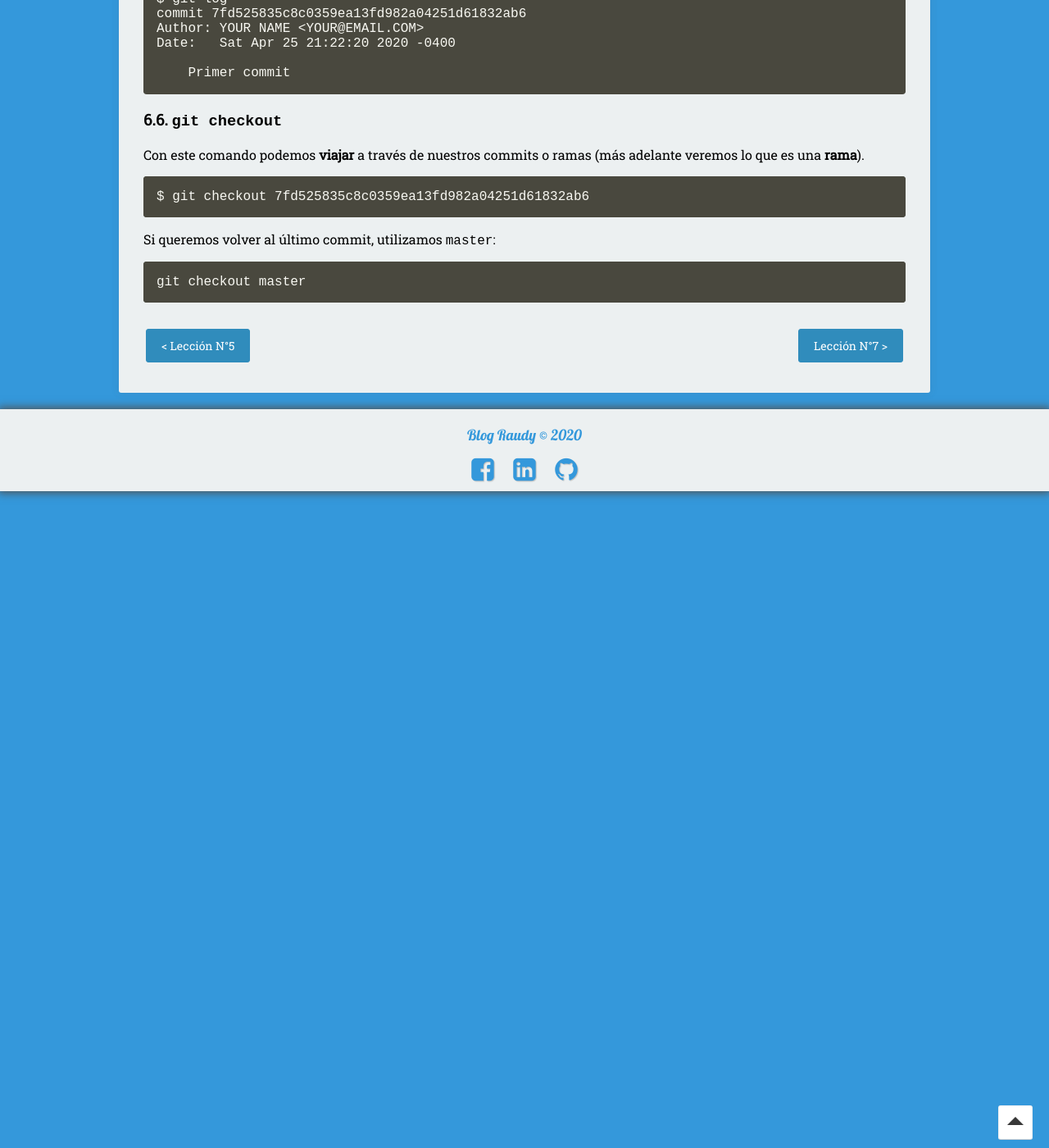
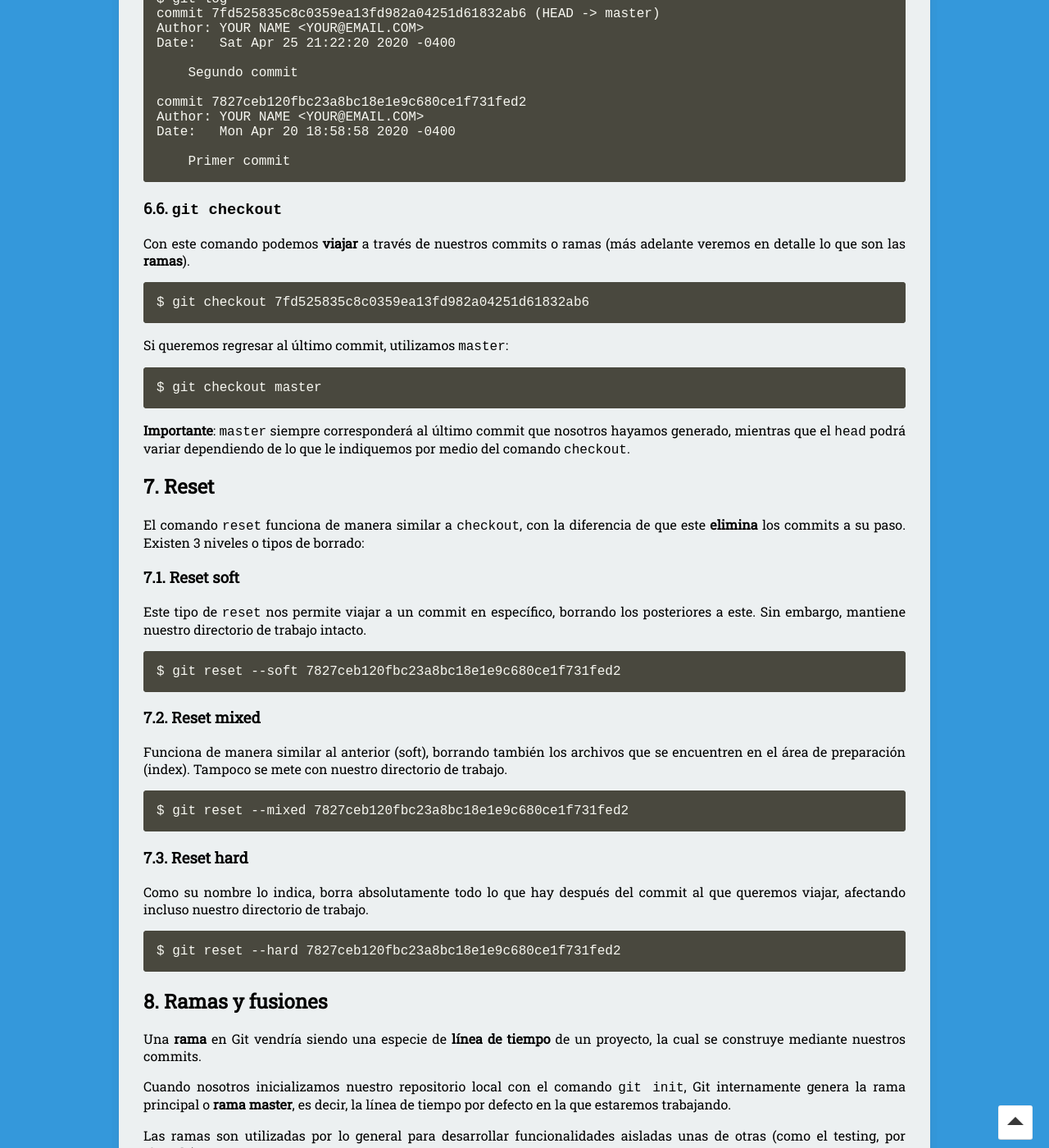
Before and after one commit to nisoto/Blog-anterior-2.0, a Jekyll site: the page built from _posts/2020-04-22-rails-vi-git-en-detalle.md, in a window 1280 px wide and 1400 px high, scrolled down 3334 px. Shown: the whole window at 82% size. Built offline with Jekyll 4.4.1, drawn with Linux system fonts in a browser that asks for light colours; nearby versions of some CDN libraries; some of the changed text lies outside the part shown.

Commit message:
Update 2020-04-22-rails-vi-git-en-detalle.md

````diff
--- a/_posts/2020-04-22-rails-vi-git-en-detalle.md
+++ b/_posts/2020-04-22-rails-vi-git-en-detalle.md
@@ -65,9 +65,9 @@ Git está compuesto por tres **estados** o **árboles** en los que se pueden enc
 
 ![EstadosGit]({{ site.baseurl }}/assets/img/EstadosGit.jpg)
 
-Aquí es donde aparece una nueva palabra: **commit**. Un commit corresponde a la acción de guardar o subir un archivo o un conjunto de archivos al **Directorio de Git** (head).
+Aquí es donde aparece una nueva palabra: **commit**. Un commit corresponde a la acción de guardar o subir un archivo o conjunto de archivos al **Directorio de Git** (head).
 
-## 6. Comandos Git
+## 6. Primeros commits y viajes en el tiempo
 
 ### 6.1. `git init`
 
@@ -119,26 +119,124 @@ Nos muestra una lista con todos los commits realizados con su respectiva informa
 
 ```
 $ git log
-commit 7fd525835c8c0359ea13fd982a04251d61832ab6
+commit 7fd525835c8c0359ea13fd982a04251d61832ab6 (HEAD -> master)
 Author: YOUR NAME <YOUR@EMAIL.COM>
 Date:   Sat Apr 25 21:22:20 2020 -0400
+
+    Segundo commit
+
+commit 7827ceb120fbc23a8bc18e1e9c680ce1f731fed2
+Author: YOUR NAME <YOUR@EMAIL.COM>
+Date:   Mon Apr 20 18:58:58 2020 -0400
 
     Primer commit
 ```
 
 ### 6.6. `git checkout`
 
-Con este comando podemos **viajar** a través de nuestros commits o ramas (más adelante veremos lo que es una **rama**).
+Con este comando podemos **viajar** a través de nuestros commits o ramas (más adelante veremos en detalle lo que son las **ramas**).
 
 ```
 $ git checkout 7fd525835c8c0359ea13fd982a04251d61832ab6
 ```
 
-Si queremos volver al último commit, utilizamos `master`:
+Si queremos regresar al último commit, utilizamos `master`:
 
 ```
-git checkout master
+$ git checkout master
 ```
+
+**Importante**: `master` siempre corresponderá al último commit que nosotros hayamos generado, mientras que el `head` podrá variar dependiendo de lo que le indiquemos por medio del comando `checkout`.
+
+## 7. Reset
+
+El comando `reset` funciona de manera similar a `checkout`, con la diferencia de que este **elimina** los commits a su paso. Existen 3 niveles o tipos de borrado:
+
+### 7.1. Reset soft
+
+Este tipo de `reset` nos permite viajar a un commit en específico, borrando los posteriores a este. Sin embargo, mantiene nuestro directorio de trabajo intacto.
+
+```
+$ git reset --soft 7827ceb120fbc23a8bc18e1e9c680ce1f731fed2
+```
+
+### 7.2. Reset mixed
+
+Funciona de manera similar al anterior (soft), borrando también los archivos que se encuentren en el área de preparación (index). Tampoco se mete con nuestro directorio de trabajo.
+
+```
+$ git reset --mixed 7827ceb120fbc23a8bc18e1e9c680ce1f731fed2
+```
+
+### 7.3. Reset hard
+
+Como su nombre lo indica, borra absolutamente todo lo que hay después del commit al que queremos viajar, afectando incluso nuestro directorio de trabajo.
+
+```
+$ git reset --hard 7827ceb120fbc23a8bc18e1e9c680ce1f731fed2
+```
+
+## 8. Ramas y fusiones
+
+Una **rama** en Git vendría siendo una especie de **línea de tiempo** de un proyecto, la cual se construye mediante nuestros commits.
+
+Cuando nosotros inicializamos nuestro repositorio local con el comando `git init`, Git internamente genera la rama principal o **rama master**, es decir, la línea de tiempo por defecto en la que estaremos trabajando.
+
+Las ramas son utilizadas por lo general para desarrollar funcionalidades aisladas unas de otras (como el testing, por ejemplo).
+
+### 8.1. Ramas
+
+Crear una nueva rama en Git es bastante sencillo:
+
+```
+$ git branch testing
+```
+
+Ten en cuenta que al momento de crear una nueva rama, ésta contará con **los mismos commits** que la rama **master**.
+
+El comando `git branch` a secas nos permite listar todas las ramas existentes, marcando con un **asterisco** en la que estemos actualmente:
+
+```
+$ git branch
+* master
+  testing
+```
+
+Si tienes buena memoria, recordarás que `checkout` nos permite viajar entre commits y **ramas**, por lo que si queremos cambiarnos a la rama **testing**, debemos hacer lo siguiente:
+
+```
+$ git checkout testing
+```
+
+Por lo tanto, si ejecutamos el comando `git branch`, el asterisco debería estar sobre esta nueva rama:
+
+```
+$ git branch
+  master
+* testing
+```
+
+Si por alguna razón queremos **borrar** la rama que hemos creado (porque ya no nos sirve o simplemente porque los cambios en esta línea de tiempo contienen muchos errores), debemos posicionarnos primeramente en la rama principal y ejecutar lo siguiente:
+
+```
+$ git branch -D testing
+```
+
+### 8.2. Fusiones
+
+Una **fusión** en Git corresponde a la unión de dos ramas, la cual genera un nuevo commit. Este proceso consta de 2 pasos muy importantes:
+
+1. Situarnos en la rama que va a absorver a la otra.
+2. Ejecutar la fusión.
+
+Si tomamos el ejemplo anterior, fusionaremos la rama **master** con **testing**, siguiendo los pasos respectivos:
+
+```
+$ git checkout master
+$ git merge testing
+```
+
+Al hacer un `git log` nos podremos dar cuenta que la rama master también cuenta con los commits de la rama que acabamos de absorver.
 
 |     |     |
 |:----|----:|
````
Also changed, not shown: other parts of _posts/2020-04-22-rails-vi-git-en-detalle.md (+2 -2 lines).
